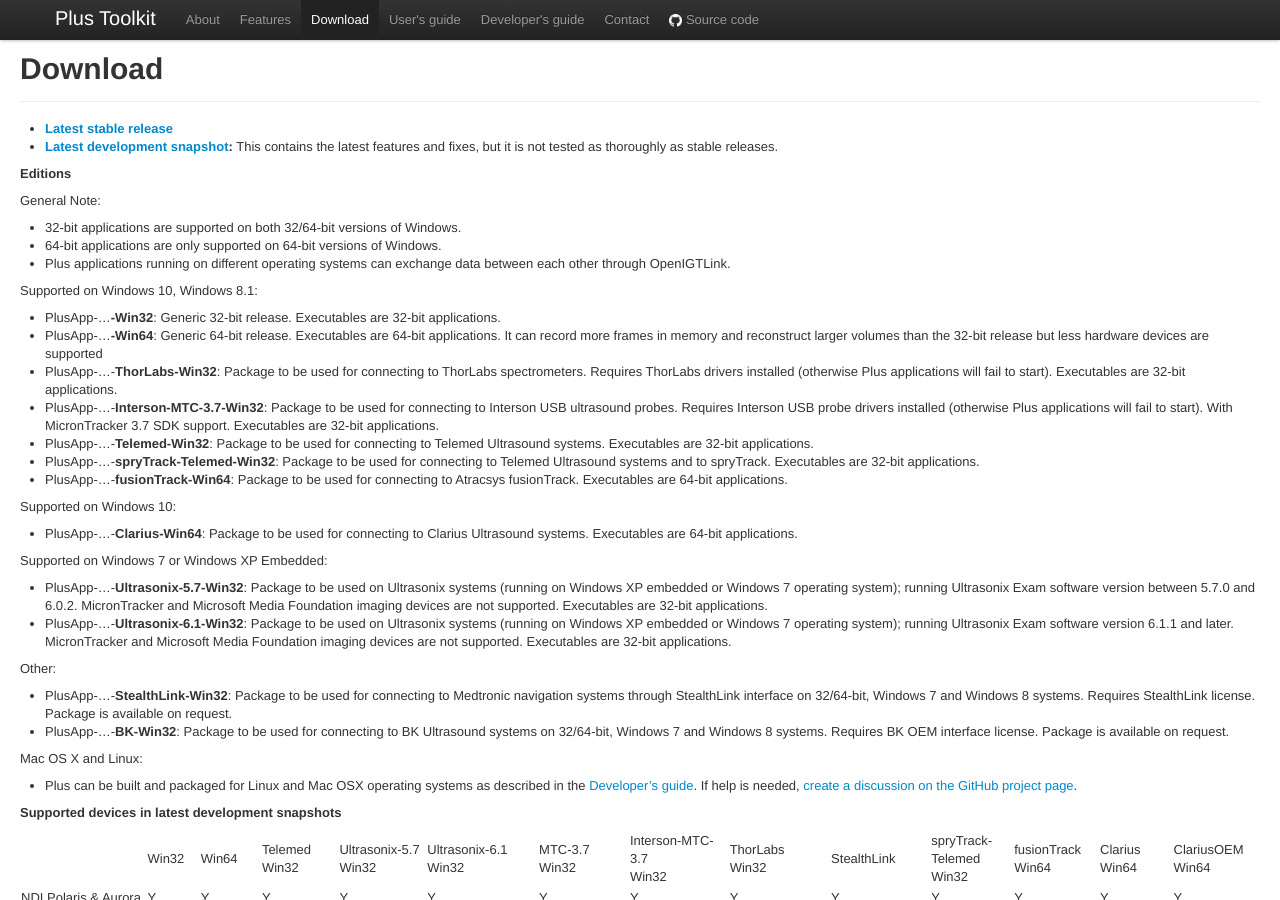
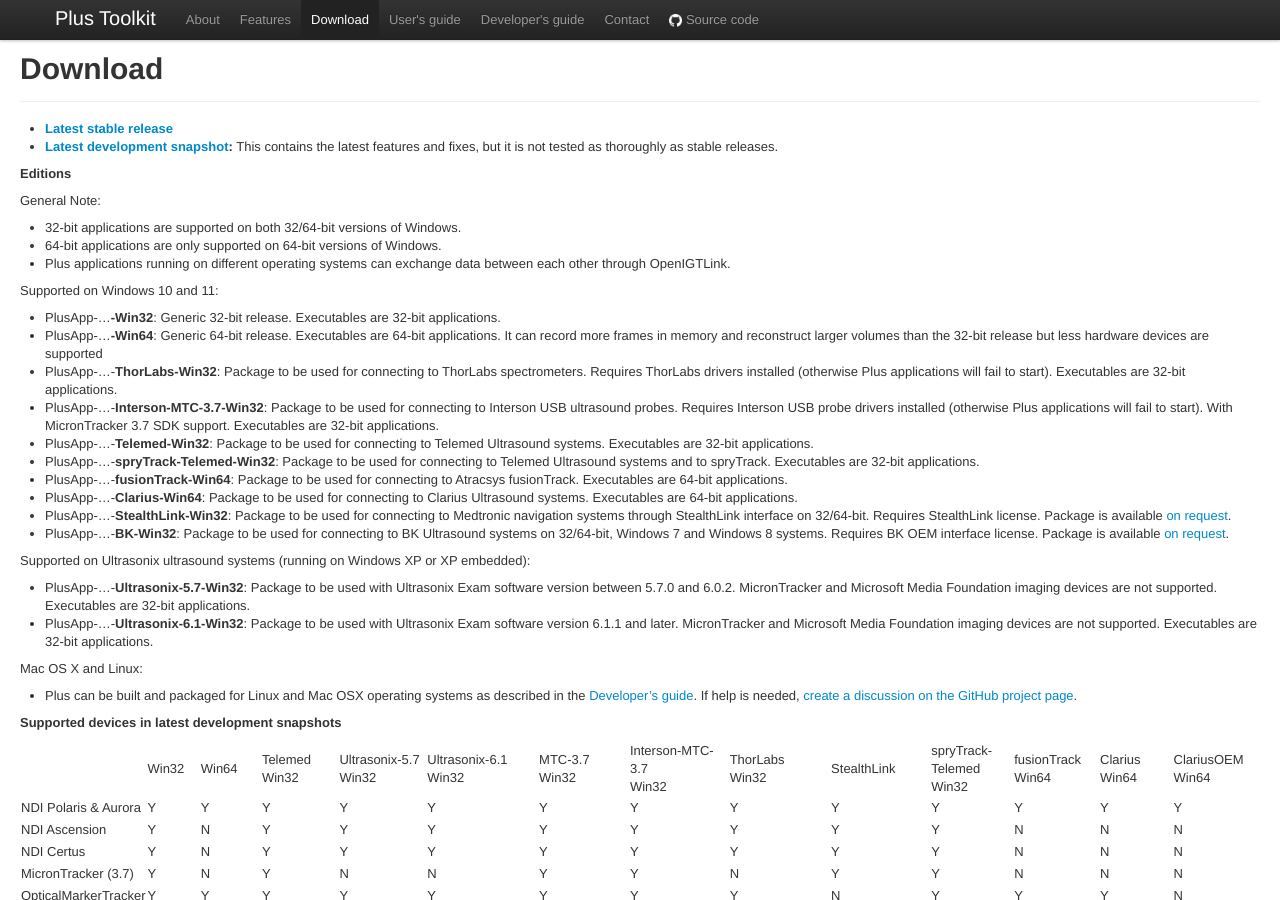
Before and after one commit to PlusToolkit/plustoolkit.github.io, a Jekyll site: the page built from download.md, in a window 1280 px wide and 900 px high. Built offline with Jekyll 4.4.1, drawn with Linux system fonts in a browser that asks for light colours.

Commit message:
Update download.md
Clarified that only Windows 10 and 11 are supported (and XPe for Ultrasonix).

```diff
--- a/download.md
+++ b/download.md
@@ -17,7 +17,7 @@
 - 64-bit applications are only supported on 64-bit versions of Windows.
 - Plus applications running on different operating systems can exchange data between each other through OpenIGTLink.
 
-Supported on Windows 10, Windows 8.1:
+Supported on Windows 10 and 11:
 - PlusApp-...**-Win32**: Generic 32-bit release.  Executables are 32-bit applications.
 - PlusApp-...**-Win64**: Generic 64-bit release. Executables are 64-bit applications. It can record more frames in memory and reconstruct larger volumes than the 32-bit release but less hardware devices are supported
 - PlusApp-...-**ThorLabs-Win32**: Package to be used for connecting to ThorLabs spectrometers. Requires ThorLabs drivers installed (otherwise Plus applications will fail to start). Executables are 32-bit applications.
@@ -25,17 +25,13 @@
 - PlusApp-...-**Telemed-Win32**: Package to be used for connecting to Telemed Ultrasound systems. Executables are 32-bit applications.
 - PlusApp-...-**spryTrack-Telemed-Win32**: Package to be used for connecting to Telemed Ultrasound systems and to spryTrack. Executables are 32-bit applications.
 - PlusApp-...-**fusionTrack-Win64**: Package to be used for connecting to Atracsys fusionTrack. Executables are 64-bit applications.
+- PlusApp-...-**Clarius-Win64**: Package to be used for connecting to Clarius Ultrasound systems. Executables are 64-bit applications.
+- PlusApp-...-**StealthLink-Win32**: Package to be used for connecting to Medtronic navigation systems through StealthLink interface on 32/64-bit. Requires StealthLink license. Package is available [on request](contact.md).
+- PlusApp-...-**BK-Win32**: Package to be used for connecting to BK Ultrasound systems on 32/64-bit, Windows 7 and Windows 8 systems. Requires BK OEM interface license. Package is available [on request](contact.md).
 
-Supported on Windows 10:
-- PlusApp-...-**Clarius-Win64**: Package to be used for connecting to Clarius Ultrasound systems. Executables are 64-bit applications.
-
-Supported on Windows 7 or Windows XP Embedded:
-- PlusApp-...-**Ultrasonix-5.7-Win32**: Package to be used on Ultrasonix systems (running on Windows XP embedded or Windows 7 operating system); running Ultrasonix Exam software version between 5.7.0 and 6.0.2. MicronTracker and Microsoft Media Foundation imaging devices are not supported. Executables are 32-bit applications.
-- PlusApp-...-**Ultrasonix-6.1-Win32**: Package to be used on Ultrasonix systems (running on Windows XP embedded or Windows 7 operating system); running Ultrasonix Exam software version 6.1.1 and later. MicronTracker and Microsoft Media Foundation imaging devices are not supported. Executables are 32-bit applications.
-
-Other:
-- PlusApp-...-**StealthLink-Win32**: Package to be used for connecting to Medtronic navigation systems through StealthLink interface on 32/64-bit, Windows 7 and Windows 8 systems. Requires StealthLink license. Package is available on request.
-- PlusApp-...-**BK-Win32**: Package to be used for connecting to BK Ultrasound systems on 32/64-bit, Windows 7 and Windows 8 systems. Requires BK OEM interface license. Package is available on request.
+Supported on Ultrasonix ultrasound systems (running on Windows XP or XP embedded):
+- PlusApp-...-**Ultrasonix-5.7-Win32**: Package to be used with Ultrasonix Exam software version between 5.7.0 and 6.0.2. MicronTracker and Microsoft Media Foundation imaging devices are not supported. Executables are 32-bit applications.
+- PlusApp-...-**Ultrasonix-6.1-Win32**: Package to be used with Ultrasonix Exam software version 6.1.1 and later. MicronTracker and Microsoft Media Foundation imaging devices are not supported. Executables are 32-bit applications.
 
 Mac OS X and Linux:
 - Plus can be built and packaged for Linux and Mac OSX operating systems as described in the [Developer's guide](developersguide.md). If help is needed, [create a discussion on the GitHub project page](https://github.com/PlusToolkit/PlusLib/discussions).
```
